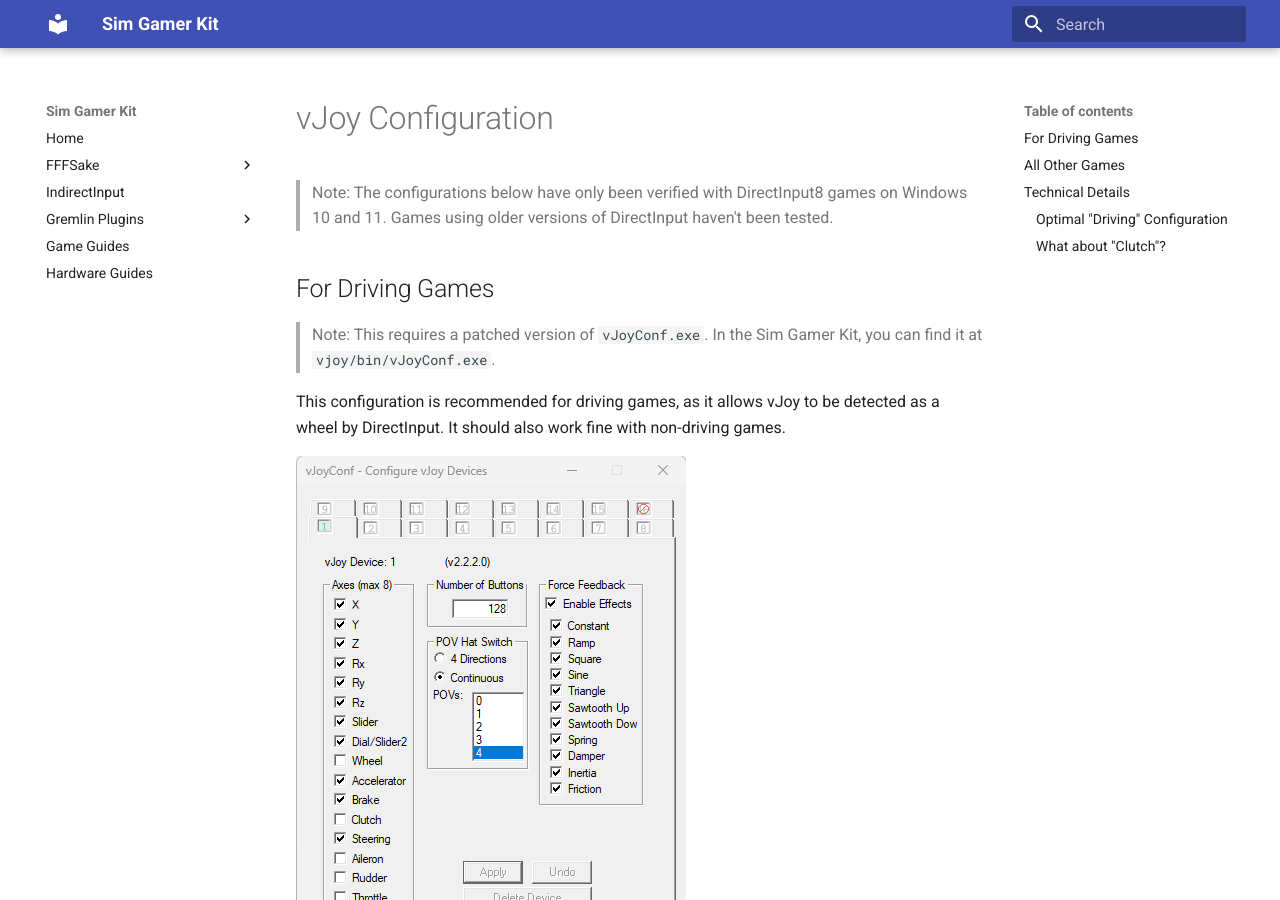
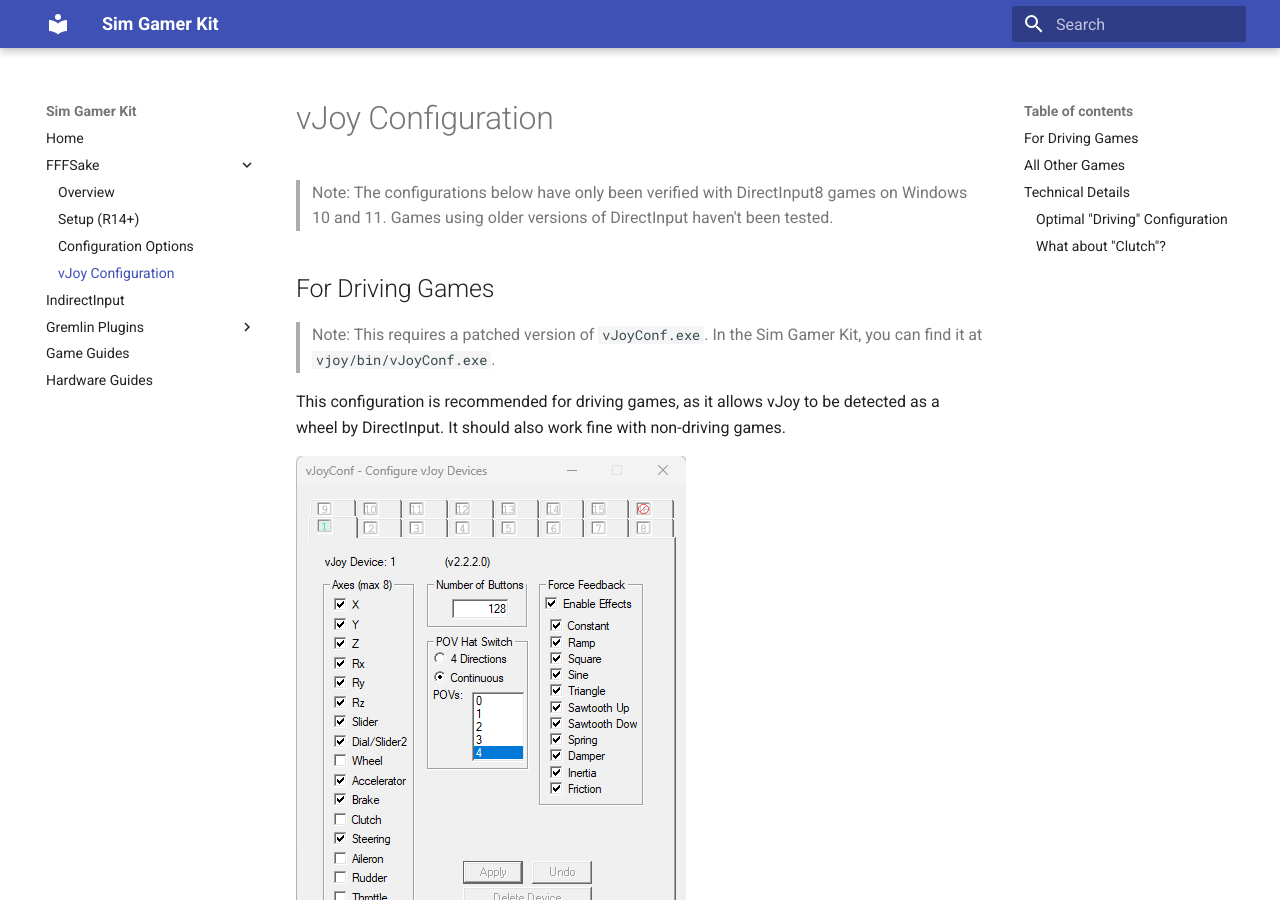
Before and after one commit to code-monet/sim-gamer-kit, an MkDocs documentation site: the page built from docs/fffsake/vjoy_configuration.md, in a window 1280 px wide and 900 px high. Built offline with MkDocs 1.6.1 and Material for MkDocs 9.7.7, drawn with Linux system fonts in a browser that asks for light colours.

Commit message:
Add some more links to nav bar

```diff
--- a/mkdocs.yml
+++ b/mkdocs.yml
@@ -6,7 +6,9 @@
   - Home: index.md
   - FFFSake:
     - Overview: fffsake/index.md
+    - Setup (R14+): fffsake/setup_r14.md
     - Configuration Options: fffsake/options.md
+    - vJoy Configuration: fffsake/vjoy_configuration.md
   - IndirectInput: indirect_input/index.md
   - Gremlin Plugins:
     - H-Shifter: joystick_gremlin_plugins/h_shifter.md
```
